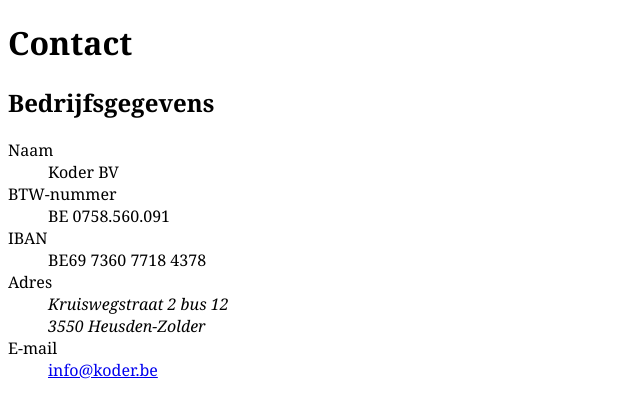
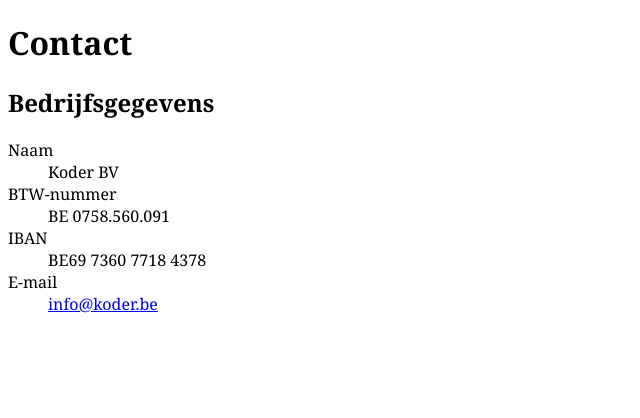
Before and after one commit to braek/braek.github.io, a Jekyll site: the page built from contact.md, in a window 1280 px wide. Shown: the top 418 px of the page, without its empty margins (0-640 px from the left). Built offline with Jekyll 4.4.1, drawn with Linux system fonts in a browser that asks for light colours.

Commit message:
Update contact.md

```diff
--- a/contact.md
+++ b/contact.md
@@ -11,8 +11,6 @@ title: Contact
 	<dd>BE 0758.560.091</dd>
 	<dt>IBAN</dt>
 	<dd>BE69 7360 7718 4378</dd>
-	<dt>Adres</dt>
-	<dd><address>Kruiswegstraat 2 bus 12<br/>3550 Heusden-Zolder</address></dd>
 	<dt>E-mail</dt>
 	<dd><a href="mailto:info@koder.be">info@koder.be</a></dd>
 </dl>
```
